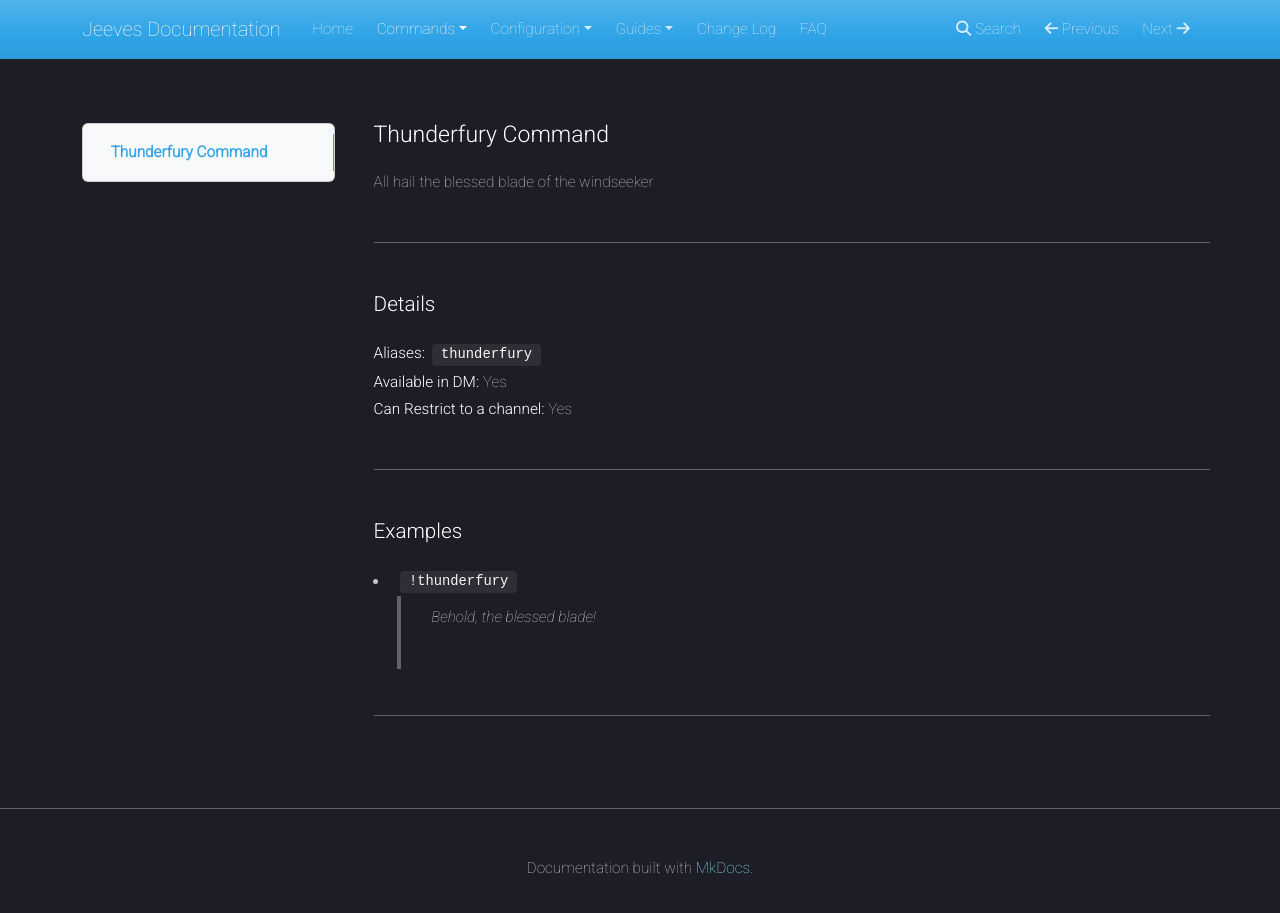
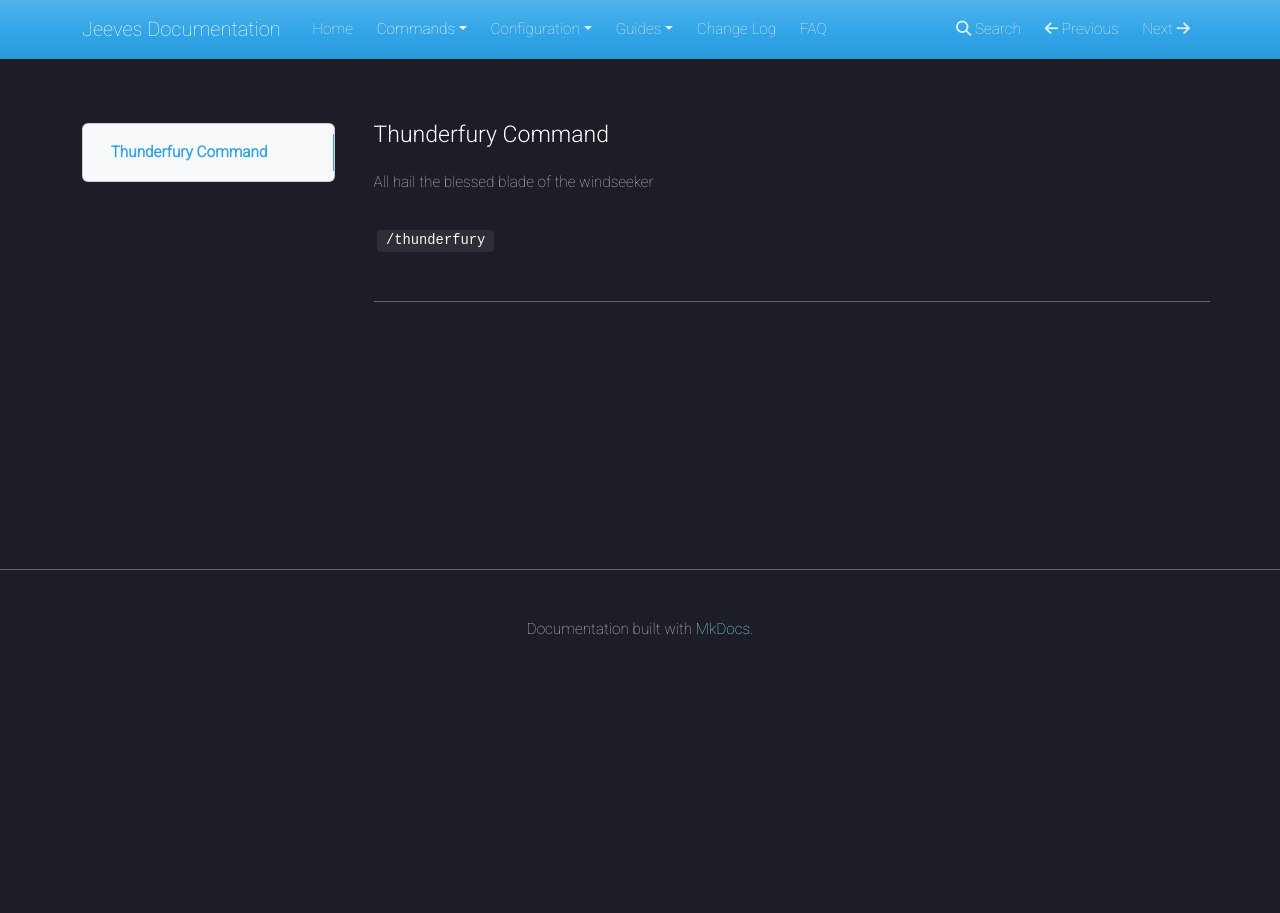
Before and after one commit to TeamJeeves/Jeeves-Bot-Documentation, an MkDocs documentation site: the page built from docs/commands/games/thunderfury.md, in a window 1280 px wide. Built offline with MkDocs 1.6.1, drawn with Linux system fonts in a browser that asks for light colours; nearby versions of some CDN libraries.

Commit message:
Thunderfury

```diff
--- a/docs/commands/games/thunderfury.md
+++ b/docs/commands/games/thunderfury.md
@@ -1,15 +1,6 @@
 # Thunderfury Command
 
 All hail the blessed blade of the windseeker
+
+`/thunderfury`
 ***
-### Details
-
-**Aliases:** `thunderfury`
-**Available in DM:** Yes
-**Can Restrict to a channel:** Yes
-***
-### Examples
-
-* `!thunderfury`
-> Behold, the blessed blade!
-***
```
